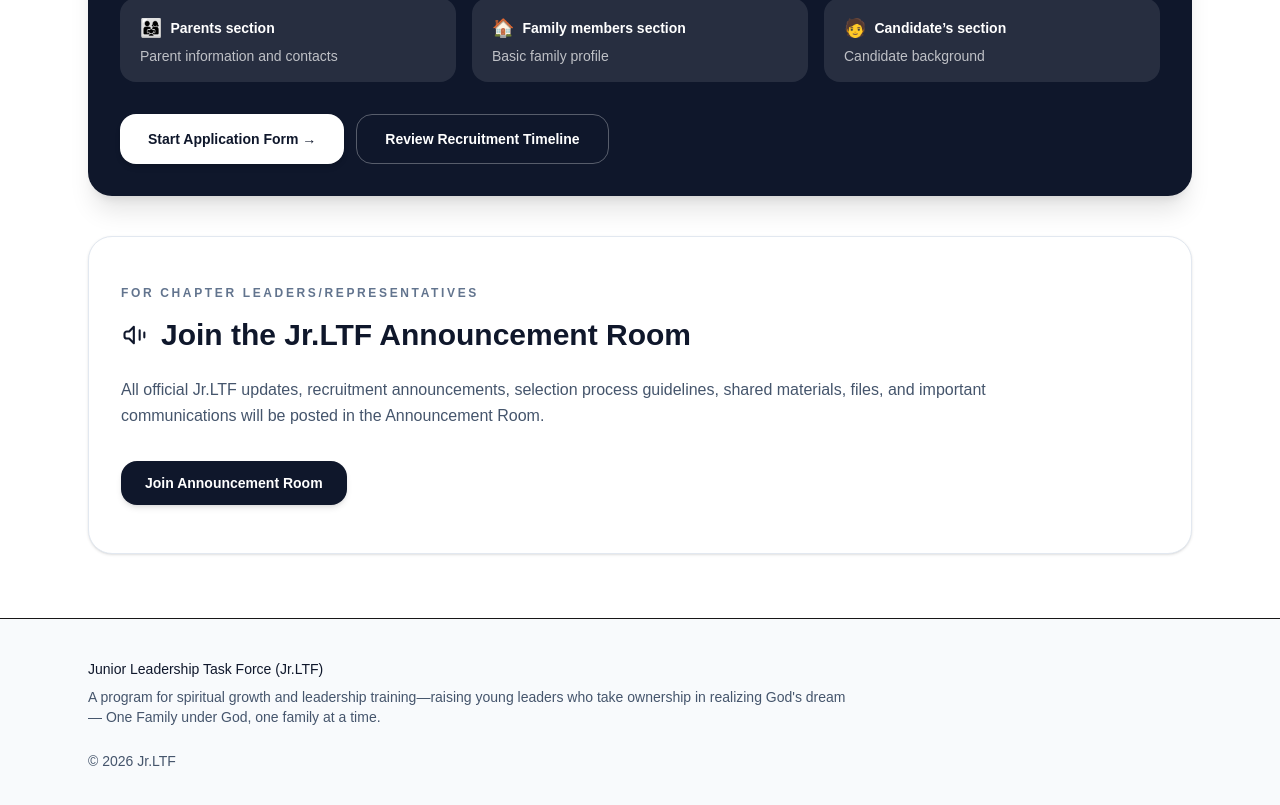
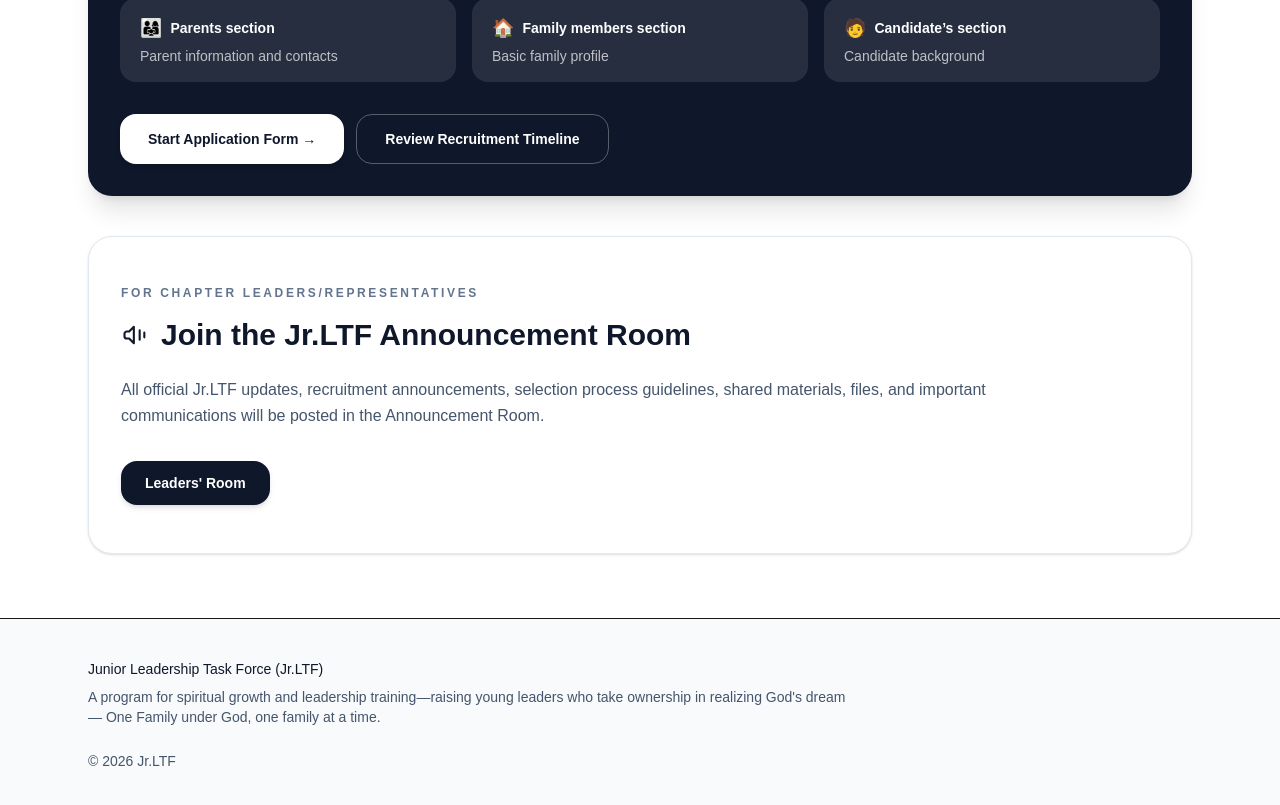
Before and after one commit to nyamkadorj/jrltf-site, a Next.js app: page /apply in a window 1280 px wide. Shown: the part 591-1396 px from the top of the page. Built offline with nearby package versions, Linux system fonts and the light colour scheme.

Commit message:
“Update”

```diff
--- a/src/app/apply/page.tsx
+++ b/src/app/apply/page.tsx
@@ -178,7 +178,7 @@ export default function ApplyPage() {
               transition={{ duration: 0.25 }}
               className="mt-8 inline-block rounded-2xl bg-slate-900 px-6 py-3 text-sm font-semibold text-white shadow-md hover:opacity-90"
             >
-              Join Announcement Room
+              Leaders' Room
             </motion.a>
           </div>
         </motion.section>
--- a/src/app/recruitment/page.tsx
+++ b/src/app/recruitment/page.tsx
@@ -48,7 +48,7 @@ const TIMELINE: Step[] = [
   {
     title: "Families submit the application form",
     date: "Before March 25",
-    note: "Note: start saving and raising funds for summer program",
+    note: "Note: start saving and raising funds for summer course",
   },
   { title: "Deadline for the application form", date: "By March 25" },
   {
```
